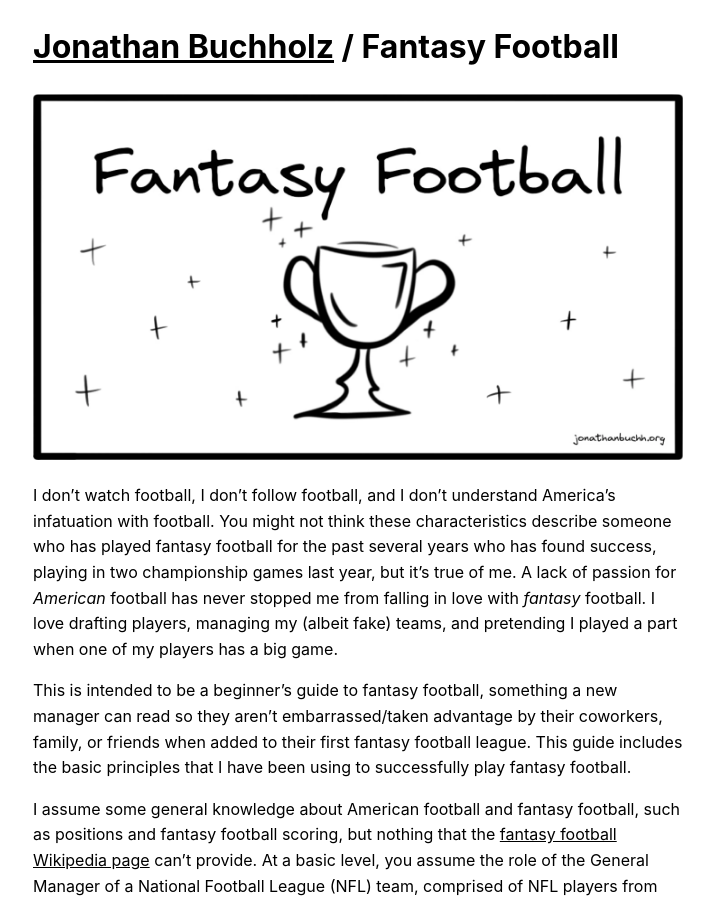
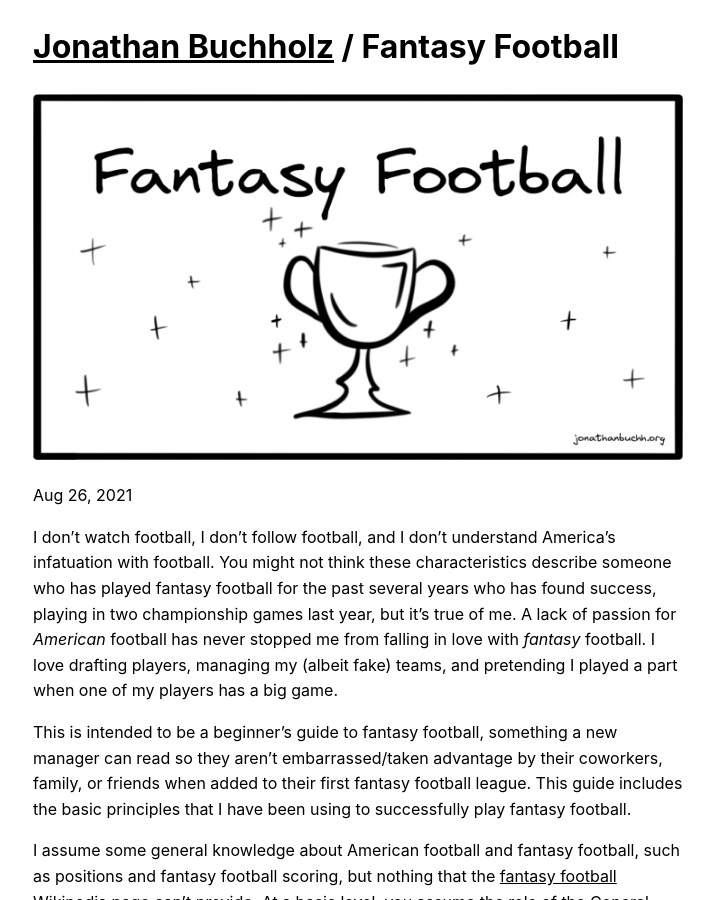
Before and after one commit to JonathanBuchh/buchh.org, a Jekyll site: the page built from _posts/2021-08-26-fantasy-football.md, in a window 1280 px wide and 900 px high. Shown: the whole window, without its empty margins (282-996 px from the left). Built offline with Jekyll 4.4.1, drawn with Linux system fonts in a browser that asks for light colours.

Commit message:
Add image to default.html

```diff
--- a/_includes/head.html
+++ b/_includes/head.html
@@ -17,7 +17,7 @@
 <meta content="Jonathan Buchholz" name="og:author">
 <meta content="@JonathanBuchh" name="twitter:creator">
 {% if page.image %}
-<meta content="{{ site.url }}{{ page.image }}" name="og:image">
+<meta content="{{ site.url }}{{ page.image.url }}" name="og:image">
 <meta content="summary_large_image" name="twitter:card">
 <script type="application/ld+json">{"@context": "http://schema.org","@type": "CreativeWork","image": "{{ site.url }}{{ image}}","author": "Jonathan Buchholz"}</script>
 {% else %}
--- a/_layouts/default.html
+++ b/_layouts/default.html
@@ -10,6 +10,15 @@
 <body>
     <main>
     {% include header.html %}
+    {% if page.image %}
+    <picture>
+      <source srcset="{{ page.image.url }}.webp" type="image/webp">
+      <img alt="{{ page.image.alt }}" src="{{ page.image.url }}.jpg" {% if page.image.invert == true%}class="invert"{% endif %}>
+    </picture>
+    {% endif %}
+    {% if page.date %}
+    <p><time datetime="{{ page.date | %F }}">{{ page.date | date: "%b %d, %Y" }}</time></p>
+    {% endif %}
     {{ content }}
    </main>
     {% if page.title != "Subscribed" and page.title != "Confirmed" %}
--- a/_posts/2021-08-26-fantasy-football.md
+++ b/_posts/2021-08-26-fantasy-football.md
@@ -1,13 +1,11 @@
 ---
 title: Fantasy Football
 description: A beginner's guide
-image: /images/2021-08-26-trophy
+image:
+    url: /images/2021-08-26-trophy
+    alt: Fantasy football trophy
+    invert: true
 ---
-<picture>
-  <source srcset="{{ page.image }}.webp" type="image/webp">
-  <img alt="Fantasy football trophy" src="{{ page.image }}.jpg">
-</picture>
-
 I don't watch football, I don't follow football, and I don't understand America's infatuation with football. You might not think these characteristics describe someone who has played fantasy football for the past several years who has found success, playing in two championship games last year, but it's true of me. A lack of passion for _American_ football has never stopped me from falling in love with _fantasy_ football. I love drafting players, managing my (albeit fake) teams, and pretending I played a part when one of my players has a big game.
 
 This is intended to be a beginner's guide to fantasy football, something a new manager can read so they aren't embarrassed/taken advantage by their coworkers, family, or friends when added to their first fantasy football league. This guide includes the basic principles that I have been using to successfully play fantasy football.
```
